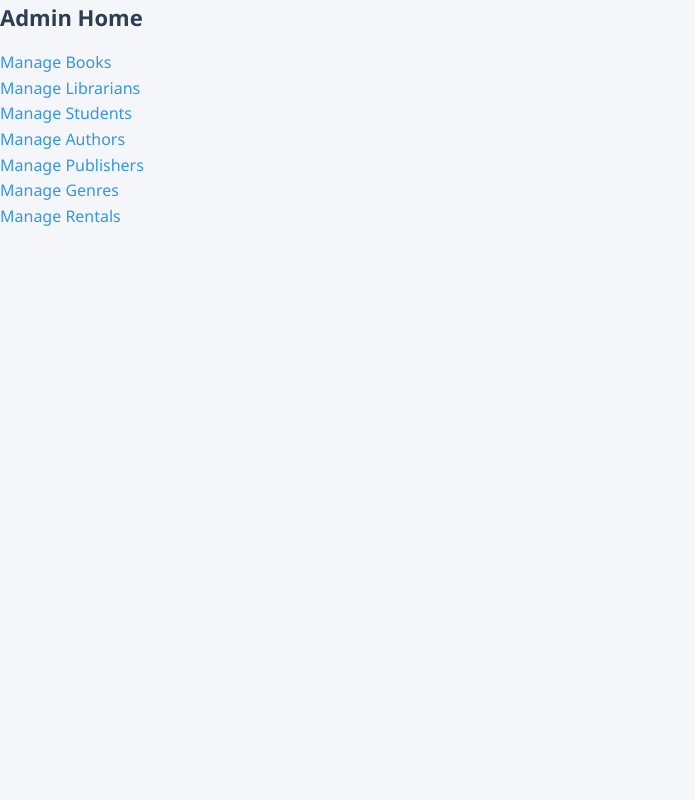
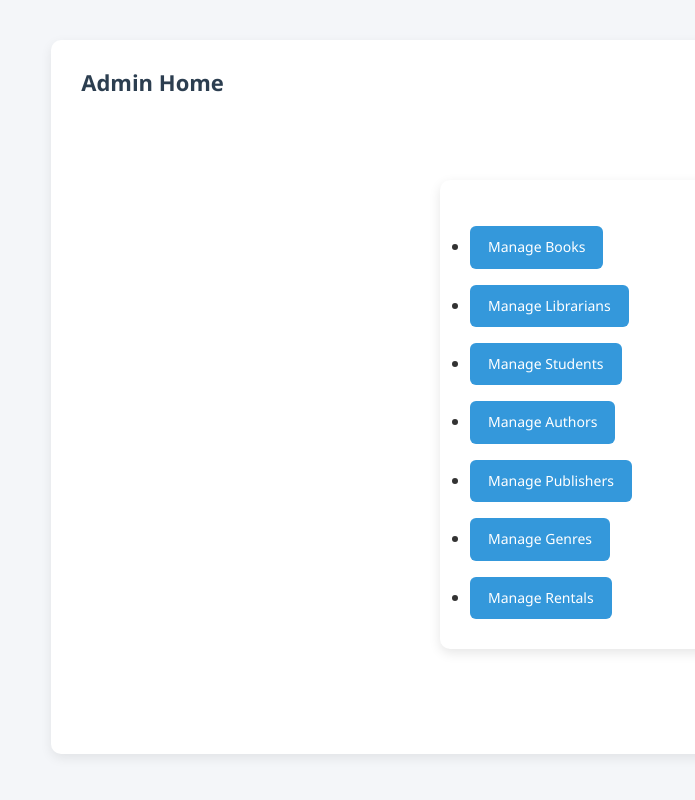
Before and after one commit to AiIeron/2CSC-ICS2607-G7-Simulation-Library-Inventory, a PHP site: page /admin_home.php in a window 1280 px wide. Shown: the whole page, without its empty margins (0-695 px from the left). Run offline with PHP 8.4, Linux system fonts and the light colour scheme.

Commit message:
Update admin_home.php

```diff
--- a/admin_home.php
+++ b/admin_home.php
@@ -6,17 +6,23 @@
 </head>
 <body>
 
+<div class="container">
+
 <h2>Admin Home</h2>
 
+<div class="auth-box">
 <ul>
-    <li><a href="admin_books.php">Manage Books</a></li>
-    <li><a href="admin_librarians.php">Manage Librarians</a></li>
-    <li><a href="admin_students.php">Manage Students</a></li>
-    <li><a href="admin_authors.php">Manage Authors</a></li>
-    <li><a href="admin_publishers.php">Manage Publishers</a></li>
-    <li><a href="admin_genres.php">Manage Genres</a></li>
-    <li><a href="admin_rentals.php">Manage Rentals</a></li>
+    <li><a href="admin_books.php" class="btn">Manage Books</a></li>
+    <li><a href="admin_librarians.php" class="btn">Manage Librarians</a></li>
+    <li><a href="admin_students.php" class="btn">Manage Students</a></li>
+    <li><a href="admin_authors.php" class="btn">Manage Authors</a></li>
+    <li><a href="admin_publishers.php" class="btn">Manage Publishers</a></li>
+    <li><a href="admin_genres.php" class="btn">Manage Genres</a></li>
+    <li><a href="admin_rentals.php" class="btn">Manage Rentals</a></li>
 </ul>
+</div>
+
+</div>
 
 </body>
 </html>
```
